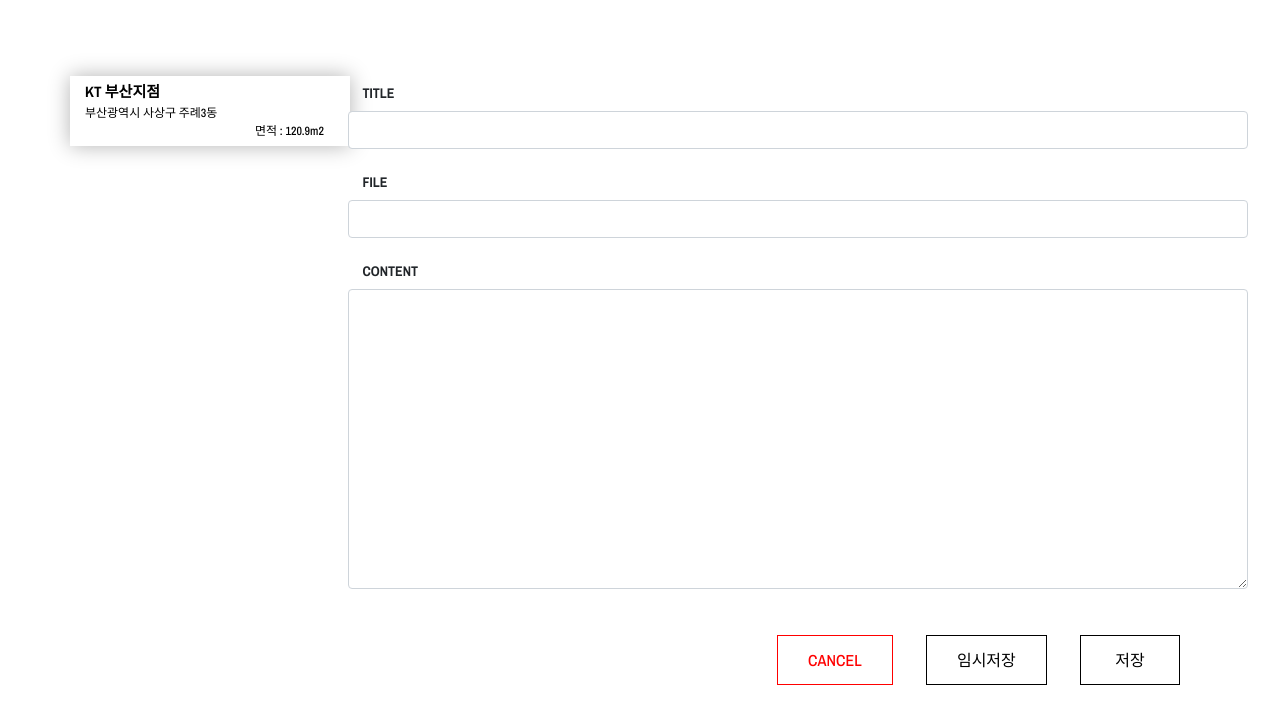
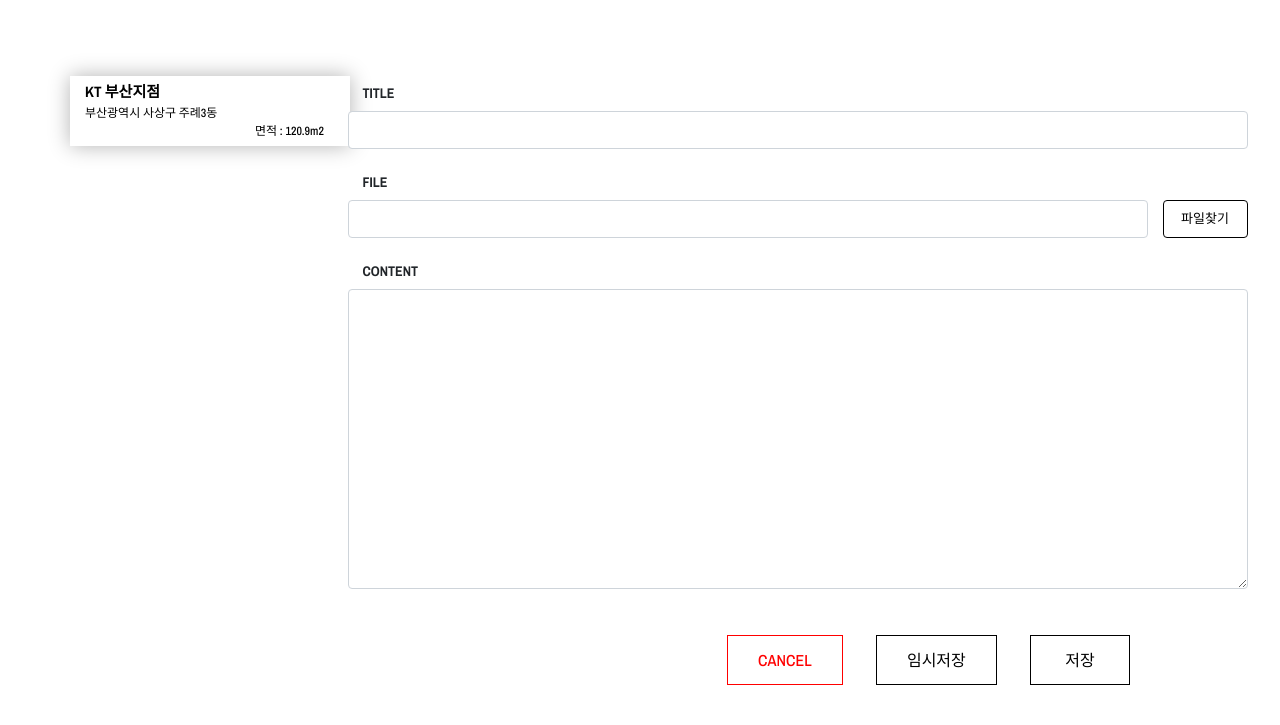
Before and after one commit to AIVLE-School-first-Big-Project/TopAIs, a Django app: template app/templates/app/service_writework.html in a window 1280 px wide. Shown: the part 409-1134 px from the top of the page. Run offline with Django 4.2, Linux system fonts and the light colour scheme; the template is opened without the code that fills it, so the values that code supplies are empty; some libraries are stand-ins or nearby versions; some web fonts are replaced.

Commit message:
서비스 파일 찾기 버튼 생성

```diff
--- a/app/templates/app/service_writework.html
+++ b/app/templates/app/service_writework.html
@@ -20,22 +20,23 @@
             <div class = "service-box-area">면적 : 120.9m2</div>
         </div>
     </div>
-    <div class = "col-md-9 col-md-push-3" style = 'padding-left: 50px'>
+    <div class = "col-md-9 col-md-push-3" style = 'padding-left: 50px;'>
         <form action="/post" method="post">
             {% csrf_token %}
-            <div class="form-group row" style = 'width:900px'>
+            <div class="form-group row w-900">
                 <label for="inputTitle" class="col-sm-2 col-form-label"><strong>TITLE</strong></label>
-                <input type="text" name="title" class="form-control" id="inputTitle" style = 'width:900px'>
+                <input type="text" name="title" class="form-control w-900" id="inputTitle">
             </div>
-            <div class="form-group row" style = 'width:900px'>
-                <label for="inputAuthor" class="col-sm-2 col-form-label"><strong>FILE</strong></label>
-                <input type="text" name="author" class="form-control" id="inputAuthor" style = 'width:900px'>
+            <div class="form-group row w-900">
+                <label for="inputFile" class="col-sm-2 col-form-label"><strong>FILE</strong></label>
+                <input type="text" name="file" class="form-control w-900" id="inputAuthor" style = 'width:800px'>
+                <button type="submit" class="btn file-btn ml-15">파일찾기</button>
             </div>
-            <div class="form-group row" style = 'width:900px'>
+            <div class="form-group row w-900">
                 <label for="inputContent" class="col-sm-2 col-form-label"><strong>CONTENT</strong></label>
-                <textarea type="text"  class="form-control" id="inputContent" style = 'width:900px; height : 300px'></textarea>
+                <textarea type="text"  class="form-control w-900" id="inputContent" style = 'height: 300px'></textarea>
             </div>
-            <div class="row" style = 'padding-right : 100px'>
+            <div class="row" style = 'padding-right : 150px'>
                 <div class="col-auto mr-auto"></div>
                 <div class="col-auto">
                     <button type="submit" class="btn cancel-btn mt-30 mr-30">CANCEL</button>
--- a/static/css/style.css
+++ b/static/css/style.css
@@ -1757,6 +1757,20 @@ img {
     font-weight: 500;
     background-color: red;
     color: #fff; }
+.w-900 {
+  width:900px;
+}
+.file-btn{
+  background-color: #fff;
+  color: black;
+  border: 1px solid black;
+  width : 85px;
+  font-size: 13px;
+}
+  .file-btn:hover, .file-btn:focus {
+    background-color: black;
+    color: #fff;
+  }
 
 /* ====== The End ====== */
 
```
